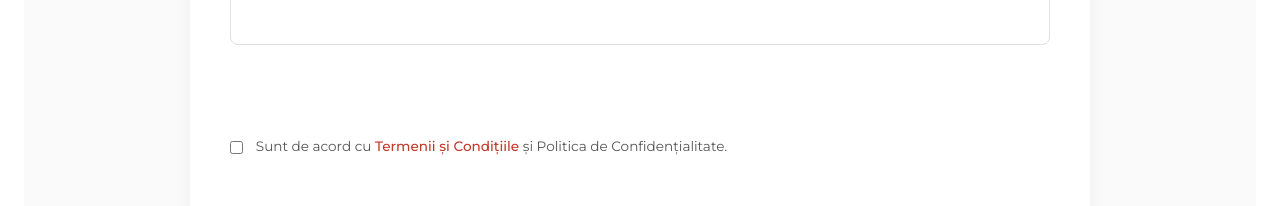
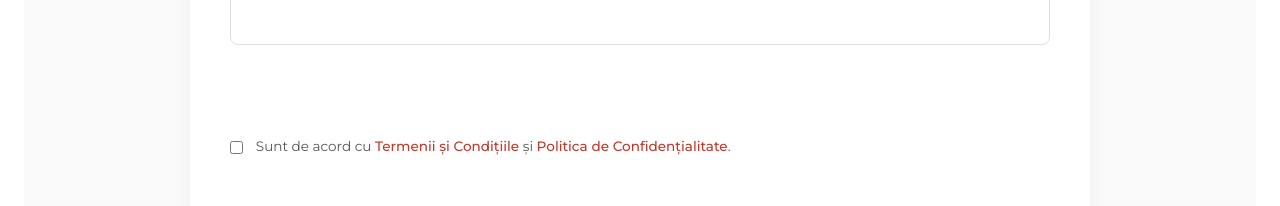
Before and after one commit to digitalhubmedia1-spec/proiect-chianti, a React (Vite) app: page /saloane in a window 1280 px wide. Shown: the part 7740-7946 px from the top of the page. Built offline with nearby package versions, Linux system fonts and the light colour scheme; no server answers; the database is empty.

Commit message:
Add privacy policy link to Saloane form checkbox

```diff
--- a/src/pages/Saloane.jsx
+++ b/src/pages/Saloane.jsx
@@ -381,7 +381,7 @@ const ReservationForm = () => {
                         onChange={handleSimpleChange}
                         required
                     />
-                    <label htmlFor="terms-accept">Sunt de acord cu <Link to="/termeni" className="terms-link">Termenii și Condițiile</Link> și Politica de Confidențialitate.</label>
+                    <label htmlFor="terms-accept">Sunt de acord cu <Link to="/termeni" className="terms-link">Termenii și Condițiile</Link> și <Link to="/confidentialitate" className="terms-link">Politica de Confidențialitate</Link>.</label>
                 </div>
             </div>
 
```
